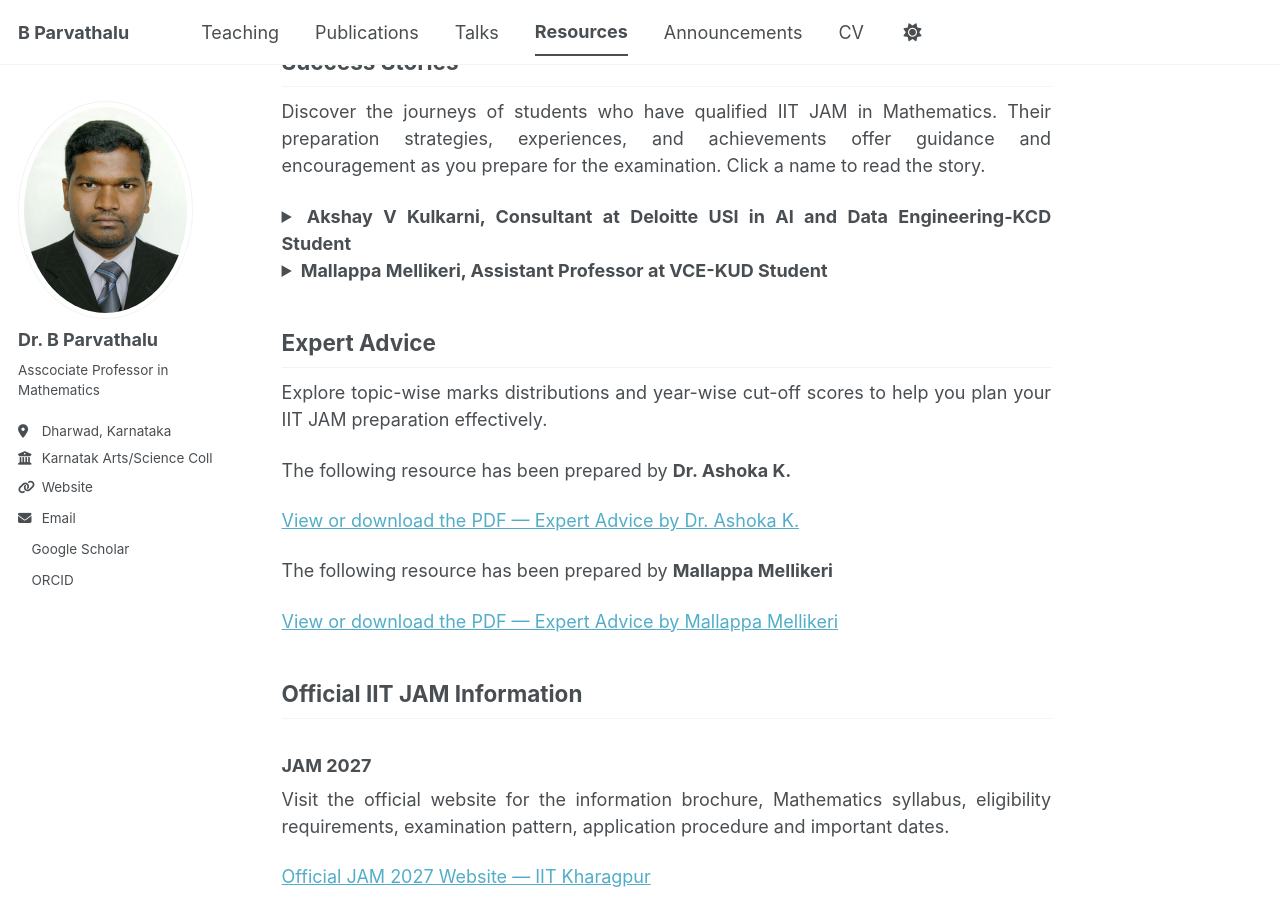
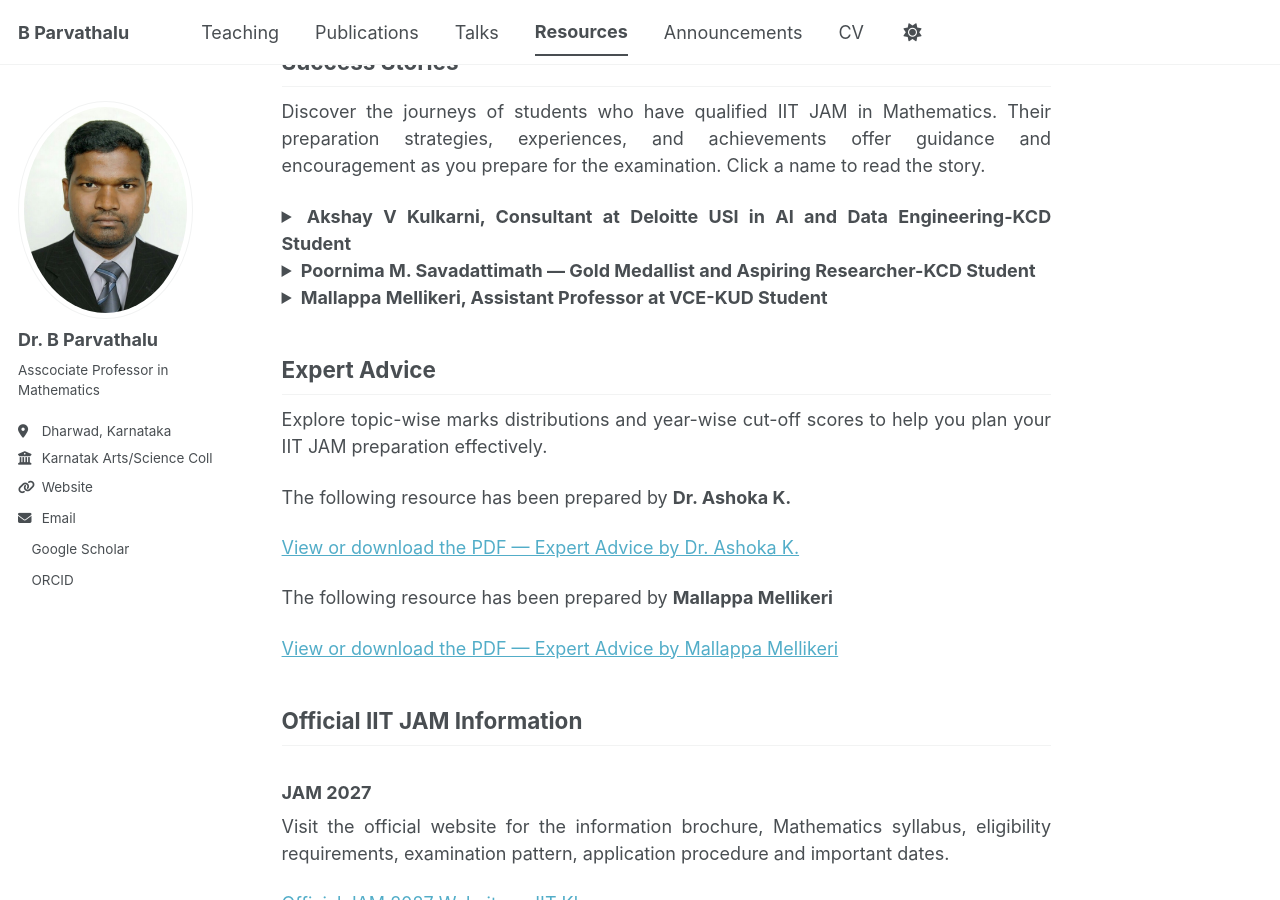
Before and after one commit to drbp-kcd/drbp-kcd.github.io, a Jekyll site: the page built from _resources/iit-jam-mathematics.md, in a window 1280 px wide and 900 px high, scrolled down 859 px. Built offline with Jekyll 4.4.1, drawn with Linux system fonts in a browser that asks for light colours; a style sheet for code colours, icons or effects is not loaded.

Commit message:
Add Poornima M. Savadattimath's profile and advice
Added a detailed section about Poornima M. Savadattimath's achievements and advice for students regarding mathematics and IIT JAM preparation.

```diff
--- a/_resources/iit-jam-mathematics.md
+++ b/_resources/iit-jam-mathematics.md
@@ -85,6 +85,49 @@
     laziness, or the thought “I will do it later” hold you back.
     Begin today, stay consistent, and remember that small, steady
     steps can take you to greater heights.
+  </p>
+</details>
+
+<details>
+  <summary>
+    <strong>Poornima M. Savadattimath — Gold Medallist and Aspiring Researcher-KCD Student</strong>
+  </summary>
+
+  <p>
+    <strong>Achievement:</strong> Secured AIR 1802 in IIT JAM 2024,
+    earned two gold medals during B.Sc. at Karnatak Science College,
+    Dharwad, and graduated as the university first-rank holder and
+    gold medallist in M.Sc. Data Science from DIAT (DU), Pune.
+    Also qualified for Ph.D. admission through UGC-NET in June 2026.
+  </p>
+
+  <p>
+    I loved mathematics but was unsure about my next step during
+    B.Sc. Dr. Parvathalu Sir recognised my interest and introduced
+    me to IIT JAM. With three months of focused preparation using
+    online resources and no coaching, I qualified for the examination.
+  </p>
+
+  <p>
+    This opened the door to M.Sc. Data Science at DIAT (DU), Pune,
+    where I secured first rank in the university and a gold medal.
+    During my final semester, I was selected by Panasonic Avionics
+    Corporation, Pune, and worked as a Software Engineering Intern
+    for six months.
+  </p>
+
+  <p>
+    My growing interest in research eventually led me to leave
+    the job and pursue a research career. Mathematics continues
+    to guide my journey and inspire my next steps.
+  </p>
+
+  <p>
+    <strong>Advice for students:</strong> Let your passion for
+    mathematics inspire consistent preparation. Focus on understanding
+    concepts rather than memorizing formulas, and make good use of
+    available learning resources. IIT JAM can open doors to many
+    opportunities—stay curious and keep exploring.
   </p>
 </details>
 
```
